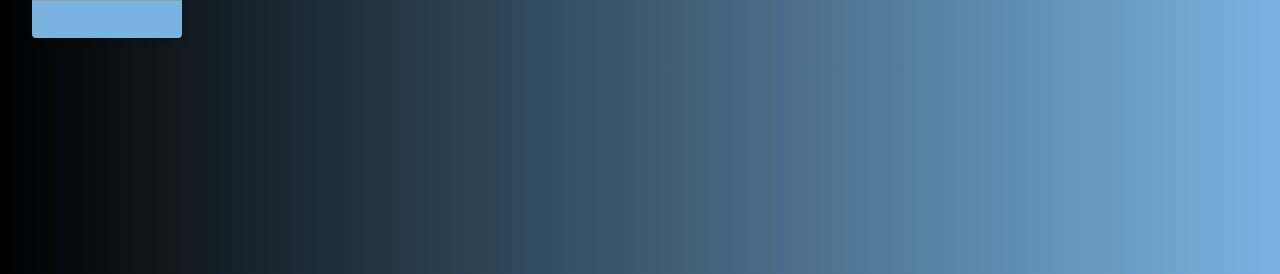
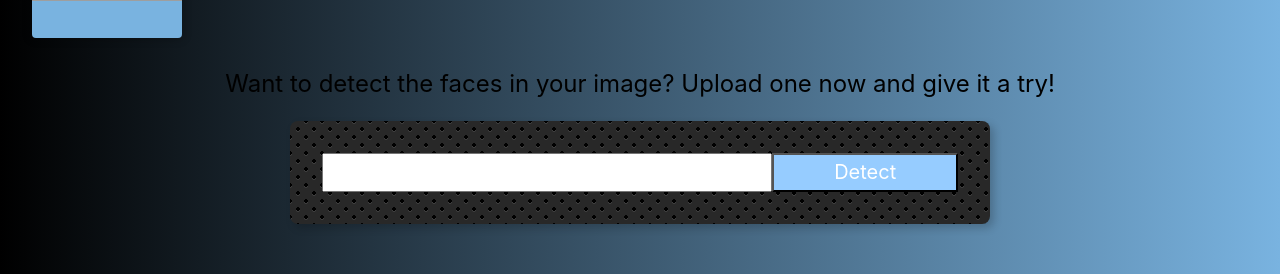
Before and after one commit to BenCullenDev/react-face-recognition, a React (Create React App) app: page / in a window 1280 px wide. Shown: the part 220-494 px from the top of the page. Built offline with nearby package versions, Linux system fonts and the light colour scheme.

Commit message:
added image link form and some css - form not working yet

```diff
--- a/src/App.css
+++ b/src/App.css
@@ -5,6 +5,11 @@
 .App-logo {
   height: 40vmin;
   pointer-events: none;
+}
+
+.center {
+  display: flex;
+  justify-content: center;
 }
 
 @media (prefers-reduced-motion: no-preference) {
--- a/src/App.js
+++ b/src/App.js
@@ -1,6 +1,7 @@
 import './App.css';
 import Navigation from './components/Navigation/Navigation';
 import Logo from './components/Logo/Logo';
+import ImageLinkForm from './components/ImageLinkForm/ImageLinkForm';
 
 
 function App() {
@@ -11,8 +12,8 @@
         <Logo />
 
 
-      {/*<ImageLinkForm />
-      <FaceRecognition />*/}
+      <ImageLinkForm />
+      {/*<FaceRecognition />*/}
     </div>
   );
 }
--- /dev/null
+++ b/src/components/ImageLinkForm/ImageLinkForm.css
@@ -0,0 +1,10 @@
+.form {
+    width: 700px;
+    background:
+    radial-gradient(black 15%, transparent 16%) 0 0,
+    radial-gradient(black 15%, transparent 16%) 8px 8px,
+    radial-gradient(rgba(255,255,255,.1) 15%, transparent 20%) 0 1px,
+    radial-gradient(rgba(255,255,255,.1) 15%, transparent 20%) 8px 9px;
+    background-color:#282828;
+    background-size:16px 16px;
+}
--- /dev/null
+++ b/src/components/ImageLinkForm/ImageLinkForm.js
@@ -0,0 +1,20 @@
+import React from "react";
+import './ImageLinkForm.css';
+
+const ImageLinkForm = () => {
+    return (
+        <div>
+            <p className="f3">
+                {"Want to detect the faces in your image? Upload one now and give it a try!"}
+            </p>
+            <div className="center">
+                <div className="form pa4 br3 shadow-5 center">
+                    <input className="fa2 pa2 w-70 center"></input>
+                    <button className="w-30 grow f4 link ph3 dib white bg-light-blue">Detect</button></div>
+            </div>
+        </div>
+
+    )
+}
+
+export default ImageLinkForm
--- a/src/index.css
+++ b/src/index.css
@@ -8,6 +8,9 @@
   background: linear-gradient(90deg, rgba(0,0,0,1) 0%, rgba(121,179,224,1) 100%);
 }
 
+button {
+  cursor: pointer;
+}
 code {
   font-family: source-code-pro, Menlo, Monaco, Consolas, 'Courier New',
     monospace;
```
